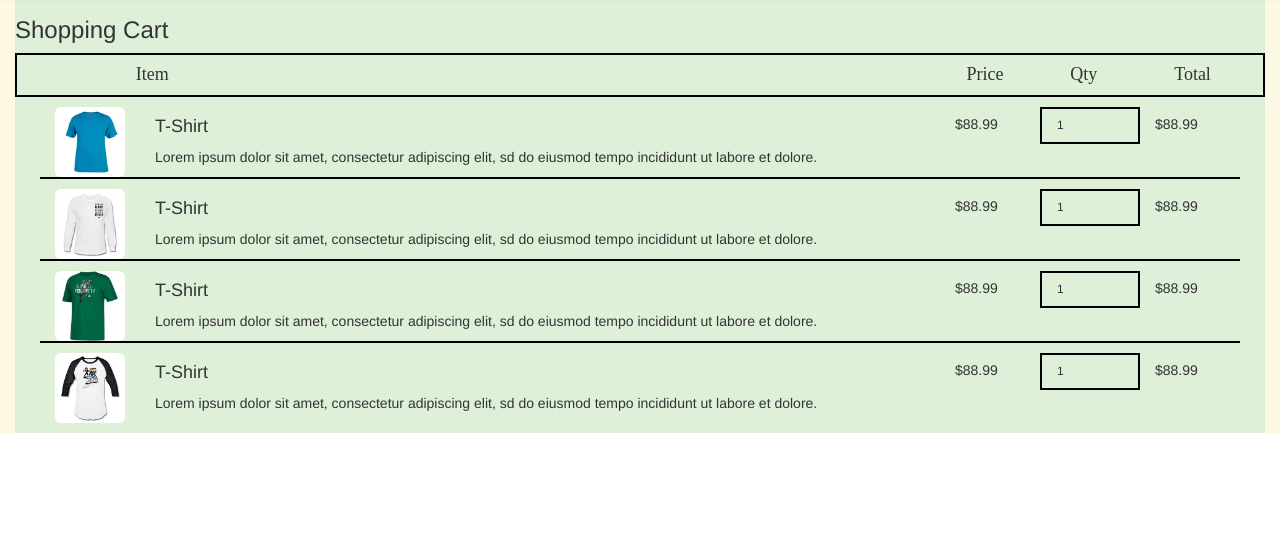
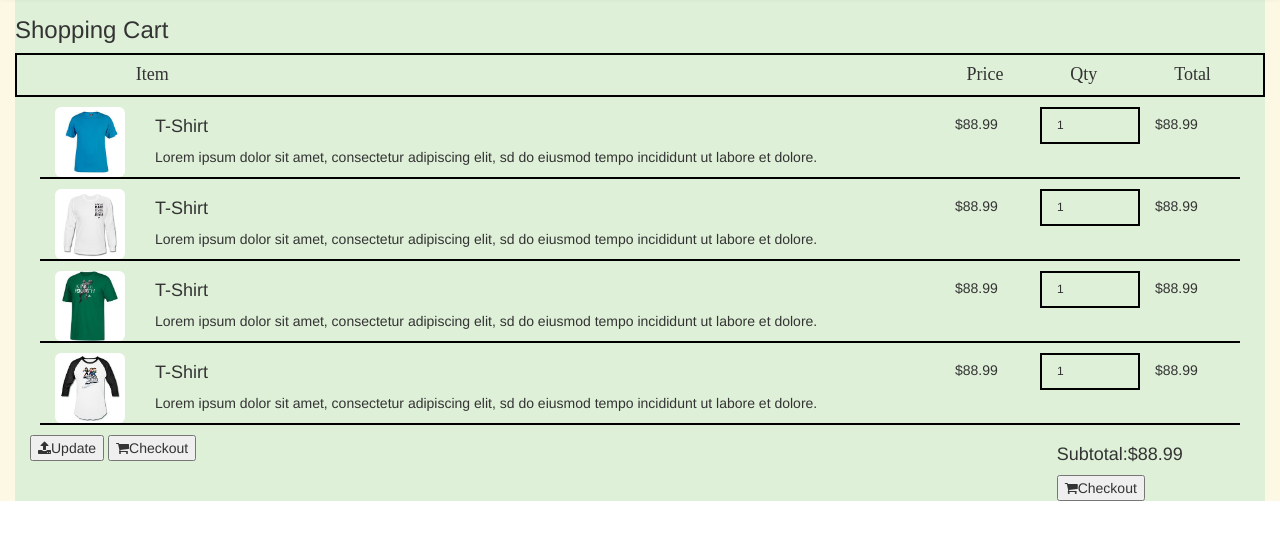
Before and after one commit to krisztanagy97/Examen-Sem2, a plain HTML site: page index.html in a window 1280 px wide. Shown: the part 143-682 px from the top of the page. Drawn offline with Linux system fonts and the light colour scheme.

Commit message:
use rounded buttons

```diff
--- a/index.html
+++ b/index.html
@@ -155,7 +155,7 @@
                     <h5>$88.99</h5>
                 </div>
             </div>
-             <div class="row ru">
+             <div class="row r">
                 <div class="col-md-1">
                     <img class="img-responsive img-rounded inline-block" alt="This is my picture" src="img/2.png">
                 </div>
@@ -173,8 +173,18 @@
                     <h5>$88.99</h5>
                 </div>
             </div>
+            <div class="row">
+                <div class="col-md-3">
+                    <button type="button" class="btn-rounded"><i class="fa fa-upload" aria-hidden="true"></i>Update</button>
+                    <button type="button" class="btn-rounded"><i class="fa fa-shopping-cart" aria-hidden="true"></i>Checkout</button>
+                </div>
+                <div class="col-md-7"></div>
+                <div class="col-md-2">
+                    <div class="row"><h4>Subtotal:$88.99</h4></div>
+                    <div class="row"> <button type="button" class="btn-rounded"><i class="fa fa-shopping-cart" aria-hidden="true"></i>Checkout</button></div>
+                </div>
+            </div>
         </div>
-
 
 
 
```
